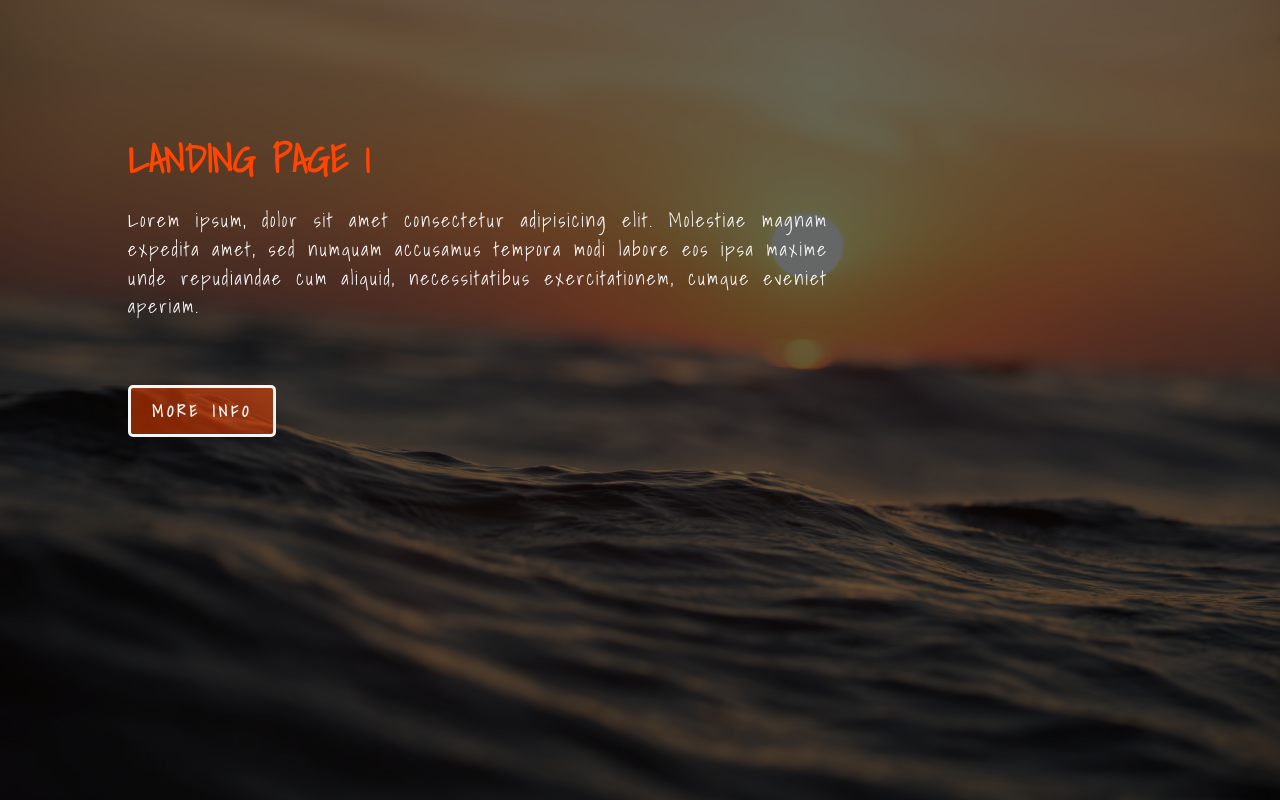
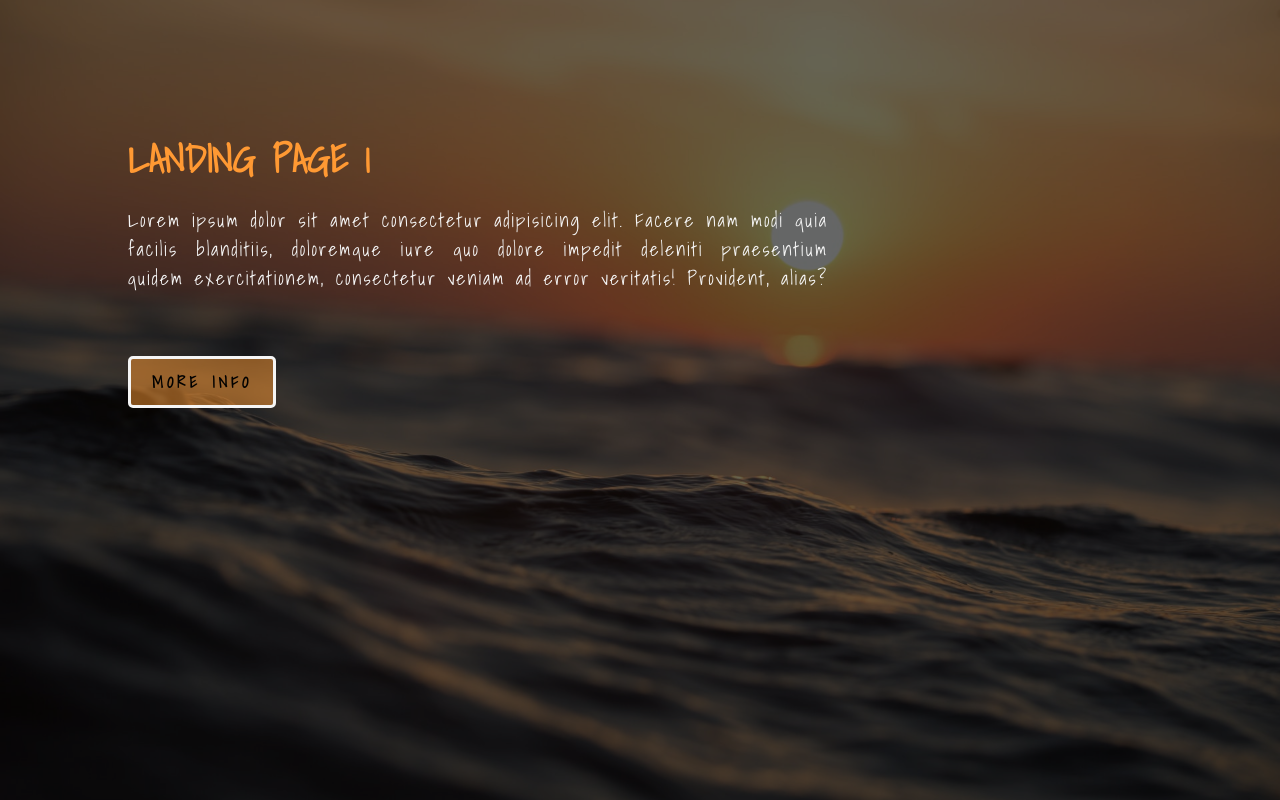
Before and after one commit to framework2232/LandingPages, a plain HTML site: page Landing_1/index.html in a window 1280 px wide. Drawn offline with Linux system fonts and the light colour scheme.

Commit message:
refined HTML and CSS
refined and "prettyfied"

```diff
--- a/Landing_1/index.html
+++ b/Landing_1/index.html
@@ -11,12 +11,12 @@
 
 <body>
     <section>
-        <div class="bg__overlay"></div>
-        <img src="background.jpg" alt="">
-        <div class="text__box">
-            <h1>Landing Page 1</h1>
-            <p>Lorem ipsum, dolor sit amet consectetur adipisicing elit. Molestiae magnam expedita amet, sed numquam accusamus tempora modi labore eos ipsa maxime unde repudiandae cum aliquid, necessitatibus exercitationem, cumque eveniet aperiam.</p>
-            <button>More Info</button>
+        <div class="hero__image"></div>
+        <div class="hero__overlay"></div>
+        <div class="hero__text">
+            <h1 class="hero__title">Landing Page 1</h1>
+            <p class="hero__description">Lorem ipsum dolor sit amet consectetur adipisicing elit. Facere nam modi quia facilis blanditiis, doloremque iure quo dolore impedit deleniti praesentium quidem exercitationem, consectetur veniam ad error veritatis! Provident, alias?</p>
+            <button class="hero__button">More Info</button>
         </div>
     </section>
 </body>
--- a/Landing_1/style.css
+++ b/Landing_1/style.css
@@ -4,70 +4,66 @@
     padding: 0;
     text-decoration: none;
     font-family: Arial, Helvetica, sans-serif;
-    color: whitesmoke;
 }
 section{
-    position: relative;
     min-height: 100vh;
-    width: 100vw;
 }
-.bg__overlay{
-    background-color: black;
+.hero__overlay{
+    position: absolute;
+    top: 0;
     width: 100%;
     height: 100%;
+    background-color: black;
+    opacity: 0.6;
+}
+.hero__image{
+    min-height: 100vh;
+    background-image: url(background.jpg);
+    background-size: cover;
+    background-position: center center;
+    z-index: -1;
+}
+.hero__text{
     position: absolute;
     top: 0;
-    opacity: 0.6;
-    z-index: -1;
-}
-img{
-    width: 100vw;
-    height: 100vh;
-    position: absolute;
-    top: 0;
-    background-position: right;
-    z-index: -2;
-    resize: both;
-}
-.text__box{
-    height: auto;
-    position: absolute;
     margin: 1rem;
     margin-top: 10%;
     margin-left: 10%;
     margin-right: 10%;
     overflow: hidden;
 }
-h1{
+.hero__title{
     font-family: 'Shadows Into Light', cursive;
     font-size: 2.4rem;
+    color:   rgb(255, 153, 51);
     margin-bottom: 1rem;
-    color: orangered;
     text-transform: uppercase;
 }
-p{
-    font-family: 'Shadows Into Light', cursive;
-    text-align: justify;
+.hero__description{
     width: 100%;
     max-width: 700px;
+    font-family: 'Shadows Into Light', cursive;
+    color: rgb(245, 245, 245);
     font-size: 1.2rem;
-    min-width: 270px;
-    margin-bottom: 4rem;
+    text-align: justify;
     line-height: 1.5;
     letter-spacing: 2px;
+    margin-bottom: 4rem;
 }
-button{
-    font-family: 'Shadows Into Light', cursive;
-    text-transform: uppercase;
-    font-size: 1rem;
-    font-weight: bold;
-    background-color: rgba(255, 68, 0, 0.5);
-    border: whitesmoke 3px solid;
+.hero__button{
+    background-color: rgba(255, 153, 51, 0.5);
+    border-color:  rgb(245, 245, 245);
+    border-width: 3px;
+    border-style: solid;
     border-radius: 5px;
     padding: 10px 20px;
     width: 30ch;
+    font-family: 'Shadows Into Light', cursive;
+    text-transform: uppercase;
+    font-size: 16px;
+    font-weight: bold;
     letter-spacing: 4px;
 }
-button:hover{
-    background-color: rgba(255, 68, 0, 0.9);
+.hero__button:hover{
+    background-color: rgba(255, 153, 51, 0.8);
 }
```
